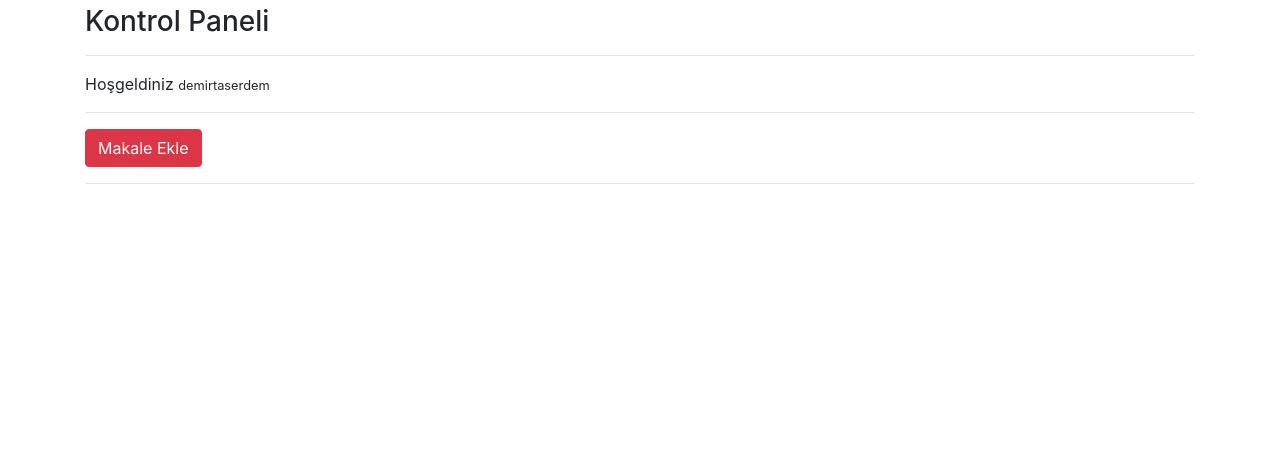
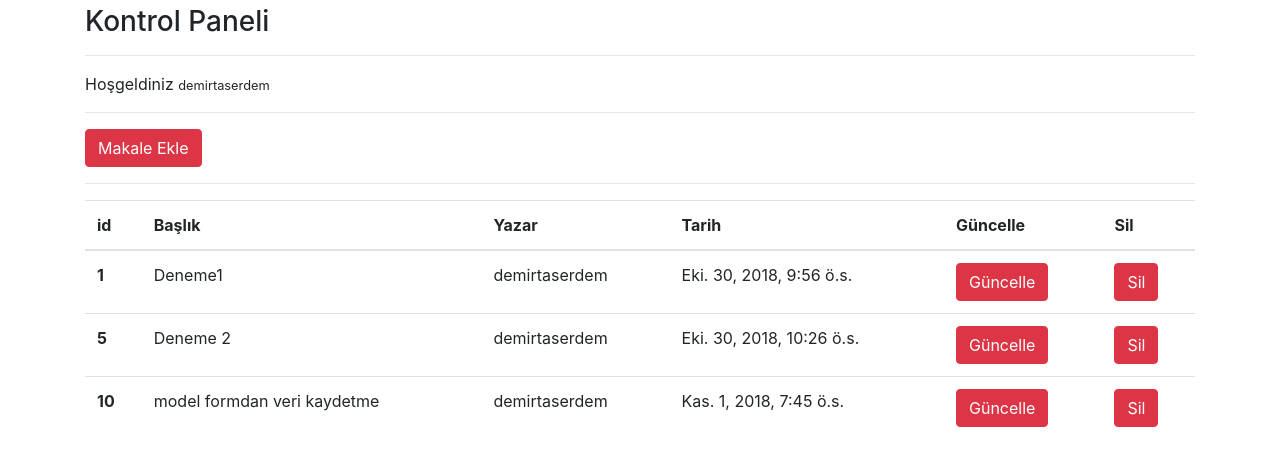
Before and after one commit to demirtaserdem/learn, a Django app: page /articles/dashboard/ in a window 1280 px wide. Shown: the part 151-617 px from the top of the page. Run offline with Django 3.2, Linux system fonts and the light colour scheme; a user stored in the database is signed in; data comes from the database, SQL or seed files in the repository; both versions use the stored data as it was after the commit; some libraries are stand-ins or nearby versions.

Commit message:
82. Dashboardda Makaleleri Gösterme

```diff
--- a/djblog/article/views.py
+++ b/djblog/article/views.py
@@ -1,6 +1,7 @@
 from django.shortcuts import render,HttpResponse,redirect
 from .forms import ArticleForm
 from django.contrib import messages
+from .models import Article
 # Create your views here.
 def index(request):
     context = {
@@ -15,7 +16,11 @@ def about(request):
     return render(request,"about.html")
 
 def dashboard(request):
-    return render(request,"dashboard.html")
+    articles = Article.objects.filter(author = request.user)
+    context = {
+        "articles": articles
+    }
+    return render(request,"dashboard.html",context)
 
 def addArticle(request):
     form = ArticleForm(request.POST or None)
--- a/djblog/templates/dashboard.html
+++ b/djblog/templates/dashboard.html
@@ -7,4 +7,36 @@
 <hr>
 <a class = "btn btn-danger" href="/articles/addarticle">Makale Ekle</a>
 <hr>
+{% if articles  %}
+
+
+<table class="table">
+        <thead>
+          <tr>
+            <th scope="col">id</th>
+            <th scope="col">Başlık</th>
+            <th scope="col">Yazar</th>
+            <th scope="col">Tarih</th>
+            <th scope="col">Güncelle</th>
+            <th scope="col">Sil</th>
+            </tr>
+        </thead>
+        <tbody>
+        {% for article in articles %}
+
+        <tr>
+            <th scope="row">{{article.id}}</th>
+            <td>{{article.title}}</td>
+            <td>{{article.author.username}}</td>
+            <td>{{article.created_date}}</td>
+            <td><a class = "btn btn-danger" href="/articles/update/{{article.id}}">Güncelle</a></td>
+            <td><a class = "btn btn-danger" href="/article/delete/{{article.id}}">Sil</a></td>
+        </tr>
+        {% endfor %}
+        </tbody>
+      </table>
+      {% else %}
+      <div class = "alert alert-danger">Bir Makaleniz Bulunmuyor</div>
+      {% endif %}
+
 {% endblock body %}
```
Also changed, not shown: djblog/db.sqlite3.
